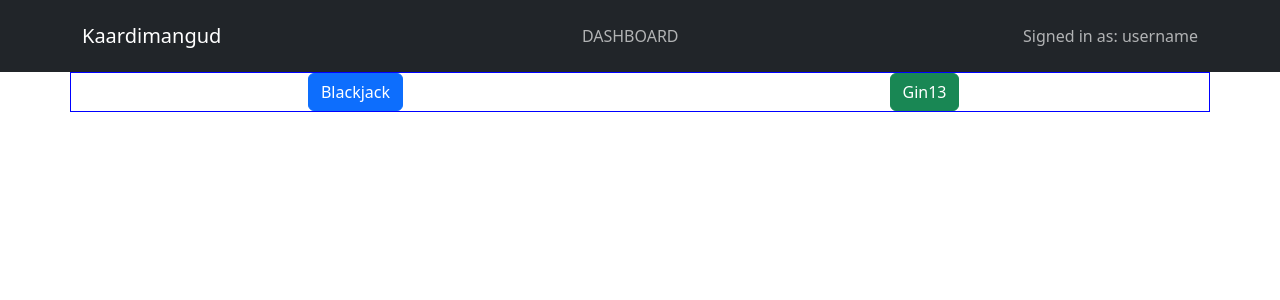
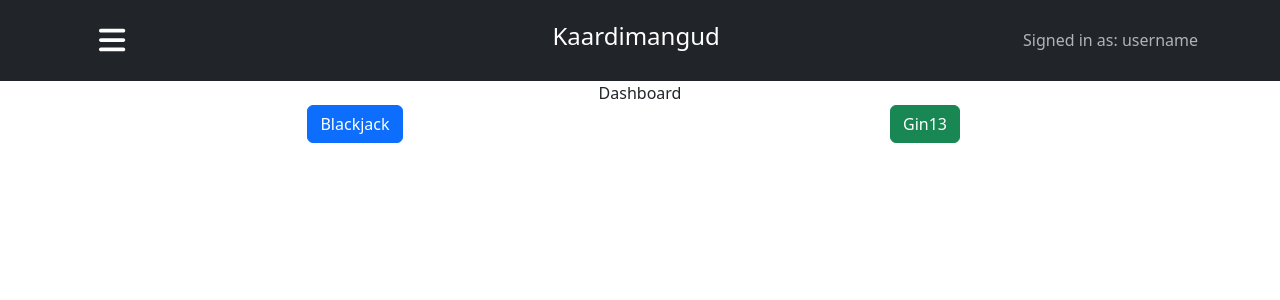
Before and after one commit to knekvasil/kaardimangud, a React (Create React App) app: page /dashboard in a window 1280 px wide. Shown: the top 300 px of the page. Built offline with nearby package versions, Linux system fonts and the light colour scheme.

Commit message:
Updating header and added sidebar

```diff
--- a/package.json
+++ b/package.json
@@ -3,9 +3,14 @@
   "version": "0.1.0",
   "private": true,
   "dependencies": {
+    "@fortawesome/fontawesome-svg-core": "^6.4.0",
+    "@fortawesome/free-regular-svg-icons": "^6.4.0",
+    "@fortawesome/free-solid-svg-icons": "^6.4.0",
+    "@fortawesome/react-fontawesome": "^0.2.0",
     "@testing-library/jest-dom": "^5.17.0",
     "@testing-library/react": "^13.4.0",
     "@testing-library/user-event": "^13.5.0",
+    "babel-plugin-macros": "^3.1.0",
     "bootstrap": "^5.3.1",
     "react": "^18.2.0",
     "react-bootstrap": "^2.8.0",
--- a/src/App.jsx
+++ b/src/App.jsx
@@ -1,4 +1,4 @@
-import "./App.css";
+//import "./App.css";
 import { Routes, Route, Navigate } from "react-router-dom";
 import Header from "./components/header/Header";
 import HomePage from "./pages/home/HomePage";
@@ -6,6 +6,7 @@ import DashboardPage from "./pages/dashboard/DashboardPage";
 import BlackjackPage from "./pages/Blackjack/BlackjackPage";
 import Gin13Page from "./pages/Gin13/Gin13Page";
 import 'bootstrap/dist/css/bootstrap.min.css';
+import './styles/global.css'
 
 function App() {
 	return (
--- a/src/components/header/Header.css
+++ b/src/components/header/Header.css
@@ -0,0 +1,8 @@
+a {
+   text-decoration: none;
+   color: black;
+}
+
+a:hover {
+  text-decoration: underline;
+}
--- a/src/components/header/Header.jsx
+++ b/src/components/header/Header.jsx
@@ -1,20 +1,36 @@
-import { React, useEffect } from 'react'
+import { React, useEffect, useState } from 'react'
 import Container from 'react-bootstrap/Container';
 import Navbar from 'react-bootstrap/Navbar';
 import Nav from 'react-bootstrap/Navbar';
+import Offcanvas from 'react-bootstrap/Offcanvas';
+import Button from 'react-bootstrap/Button';
+import Collapse from 'react-bootstrap/Collapse';
+import { FontAwesomeIcon } from '@fortawesome/react-fontawesome'
+import { faBars } from '@fortawesome/free-solid-svg-icons'
 import { useLocation } from 'react-router-dom';
+
+import './Header.css'
 
 function Header() {
 
 	useLocation();
 
+	const [show, setShow] = useState(false);
+	const handleClose = () => setShow(false);
+  	const handleShow = () => setShow(true);
+  	const [open, setOpen] = useState(false);
+
 	return (
+		<>
 		<Navbar bg="dark" data-bs-theme="dark">
 			<Container>
-				<Navbar.Brand href="/dashboard">Kaardimangud</Navbar.Brand>
+				<Nav className="justify-content-left" style={{ flex: 1 }}>
+					<Button variant="dark" size="lg" onClick={handleShow}><FontAwesomeIcon icon={faBars} size="xl"/></Button>
+				</Nav>
+
 				<Navbar.Toggle />
-				<Nav className="justify-content-center" style={{ flex: 1 }}>
-					<Nav.Text>{getPageName(window.location.href)}</Nav.Text>
+				<Nav className="justify-content-left" style={{ flex: 1 }}>
+					<Nav.Brand><h4>Kaardimangud</h4></Nav.Brand>
 				</Nav>
 				<Nav className="justify-content-end">
 			        <Navbar.Text>
@@ -23,6 +39,31 @@ function Header() {
         		</Nav>
 			</Container>
 		</Navbar>
+
+		<Offcanvas show={show} onHide={handleClose}>
+	        <Offcanvas.Header closeButton>
+	          <Offcanvas.Title><h1>Kaardimangud</h1></Offcanvas.Title>
+	        </Offcanvas.Header>
+	        <Offcanvas.Body>
+	        	<h4><a href="/" className="menuItem">Home</a></h4>
+	        	<h4><a href="/dashboard" className="menuItem">Dashboard</a></h4>
+	        	<h4 onClick={() => setOpen(!open)}
+	        		aria-controls="subMenu"
+	        		aria-expanded={open} className="menuItem"
+	        	>
+		        	Games
+		      	</h4>
+			    <Collapse in={open}>
+			    	<div id="subMenu">
+				        <ul className="subMenu">
+				        	<li><h5><a href="/blackjack" className="menuItem">Blackjack</a></h5></li>
+				        	<li><h5><a href="/gin13" className="menuItem">Gin13</a></h5></li>
+				        </ul>
+			      	</div>
+			    </Collapse>
+	        </Offcanvas.Body>
+      	</Offcanvas>
+		</>
 	);
 }
 
--- a/src/pages/dashboard/DashboardPage.jsx
+++ b/src/pages/dashboard/DashboardPage.jsx
@@ -11,11 +11,12 @@ function DashboardPage() {
 	return (
 		<>
 		<Container>
-			<Row className="outlineRow">
-				<Col>
+			<Row><Col className="text-center">Dashboard</Col></Row>
+			<Row>
+				<Col className="text-center">
 					<Button href="/blackjack">Blackjack</Button>
 				</Col>
-				<Col>
+				<Col className="text-center">
 					<Button variant="success" href="/gin13">Gin13</Button>
 				</Col>
 			</Row>
--- a/src/pages/home/HomePage.jsx
+++ b/src/pages/home/HomePage.jsx
@@ -11,8 +11,9 @@ function HomePage() {
 	return (
 		<>
 		<Container>
-			<Row className="outlineRow">
-				<Col>
+			<Row><Col className="text-center">HomePage</Col></Row>
+			<Row>
+				<Col className="text-center">
 					<Button href="/dashboard">Go to Dashboard</Button>
 				</Col>
 			</Row>
--- a/src/styles/global.css
+++ b/src/styles/global.css
@@ -1,3 +1,26 @@
 .outlineRow {
 	border: 1px solid blue;
 }
+
+.outlineCol {
+	border: 1px solid green;
+}
+
+.menuItem {
+   text-decoration: none;
+   color: black;
+}
+
+.menuItem:hover {
+  text-decoration: underline;
+  cursor: pointer;
+}
+
+ul.subMenu {
+	list-style-type: none;
+}
+
+li.subMenuItem {
+	text-decoration: underline;
+  	cursor: pointer;
+}
```
Also changed, not shown: 1 other file (tests, documents, lock files or other folders).
